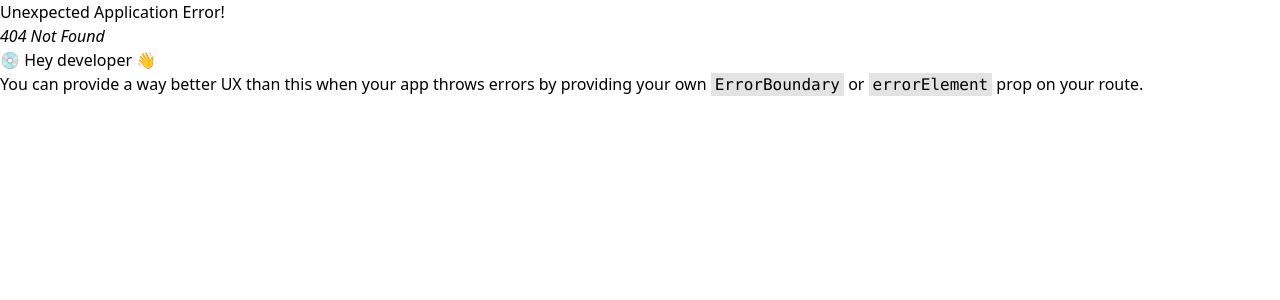
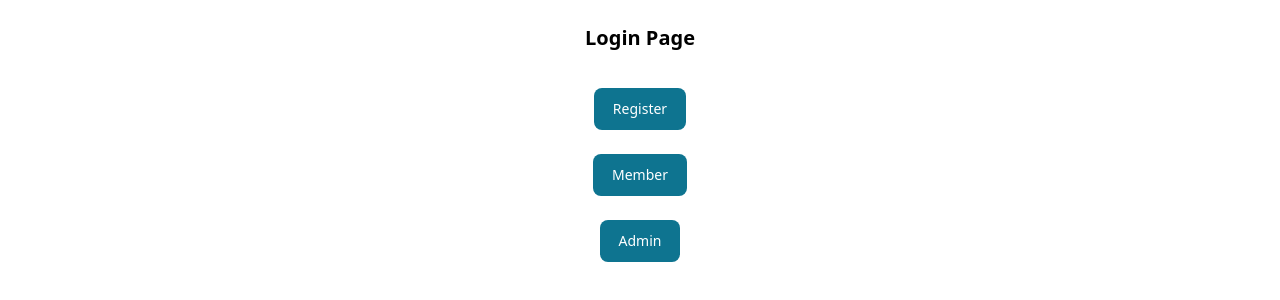
Before and after one commit to patt502090/HighLearnHub, a React (Create React App) app in the folder frontend/: page /login in a window 1280 px wide. Before the commit this address had no page. Shown: the top 300 px of the page. Built offline with nearby package versions, Linux system fonts and the light colour scheme.

Commit message:
setup frontend page

```diff
--- a/frontend/src/App.js
+++ b/frontend/src/App.js
@@ -1,13 +1,18 @@
-import logo from './logo.svg';
+import { Outlet } from 'react-router-dom';
 import './App.css';
 import { Button } from 'flowbite-react';
 
 function App() {
   return (
-
-
-
-  <div><Button>Click me</Button></div>
+    <>
+      <div className='text-center mt-6'>
+        <h1 className='text-xl font-bold'>Course Page</h1>
+      </div>
+      <div className='flex flex-col items-center mt-3'>
+        <Button href='/login'>Login</Button>
+      </div>
+      <Outlet/>
+    </>
   );
 }
 
--- /dev/null
+++ b/frontend/src/pages/CourseInfoPage.js
@@ -0,0 +1,9 @@
+import React from "react";
+
+export default function CourseInfoPage() {
+    return (
+        <div className='flex flex-col items-center mt-6'>
+            <h className='text-xl font-bold'>CourseInfo Page</h>
+        </div>
+    )
+}
--- /dev/null
+++ b/frontend/src/pages/LoginPage.js
@@ -0,0 +1,17 @@
+import { Button } from "flowbite-react";
+import React from "react";
+
+export default function LoginPage() {
+    return (
+        <>
+            <div className='flex flex-col items-center mt-6'>
+                <h className='text-xl font-bold'>Login Page</h>
+            </div><br/>
+            <div className='flex flex-col items-center mt-3'>
+                <Button href='/register'>Register</Button><br/>
+                <Button href='/member'>Member</Button><br/>
+                <Button href='/admin'>Admin</Button>
+            </div>
+        </>
+    )
+}
--- /dev/null
+++ b/frontend/src/pages/RegisterPage.js
@@ -0,0 +1,9 @@
+import React from "react";
+
+export default function RegisterPage() {
+    return (
+        <div className='flex flex-col items-center mt-6'>
+            <h className='text-xl font-bold'>Register Page</h>
+        </div>
+    )
+}
```
Also changed, not shown: frontend/src/index.js (+38 -3 lines), frontend/src/pages/MyCoursePage.js (added, +9 -0 lines), frontend/src/pages/PaymentPage.js (added, +9 -0 lines), 1 other file (tests, documents, lock files or other folders).
